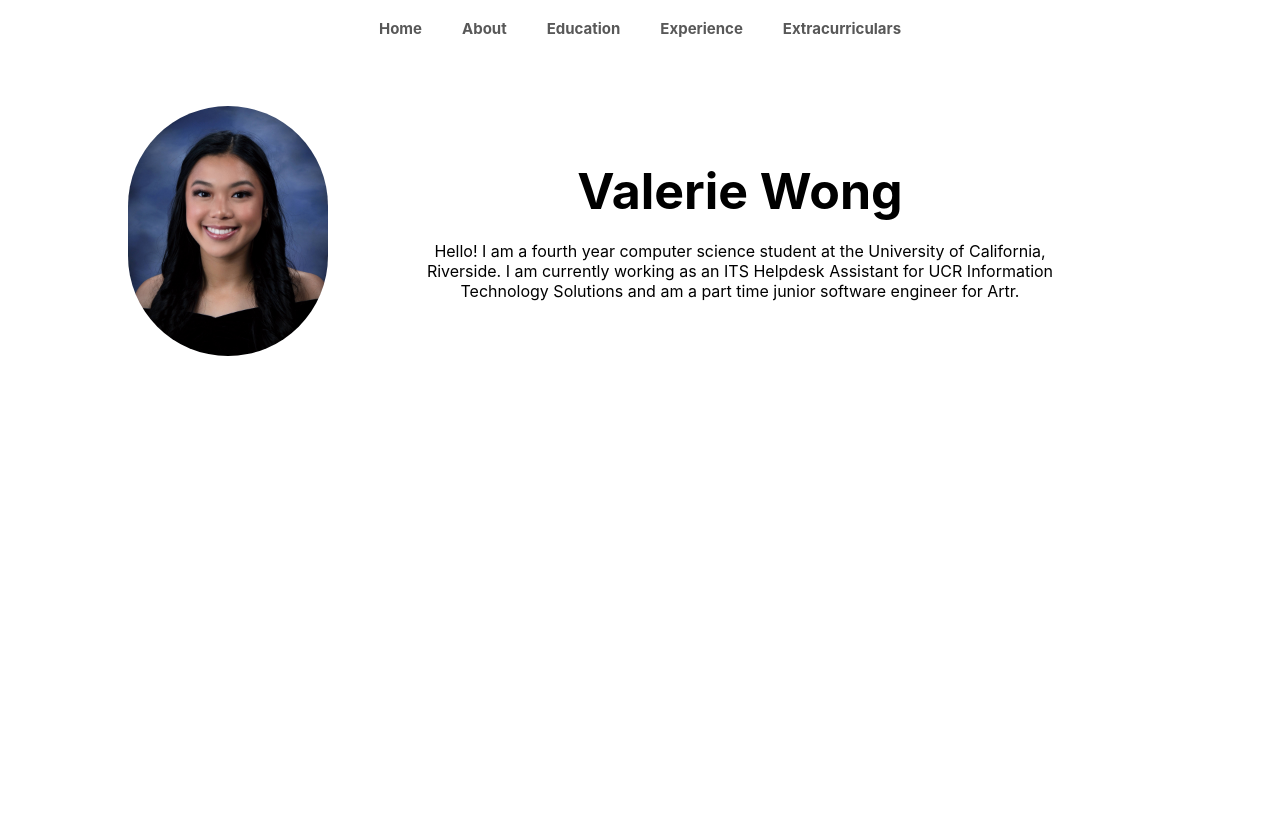
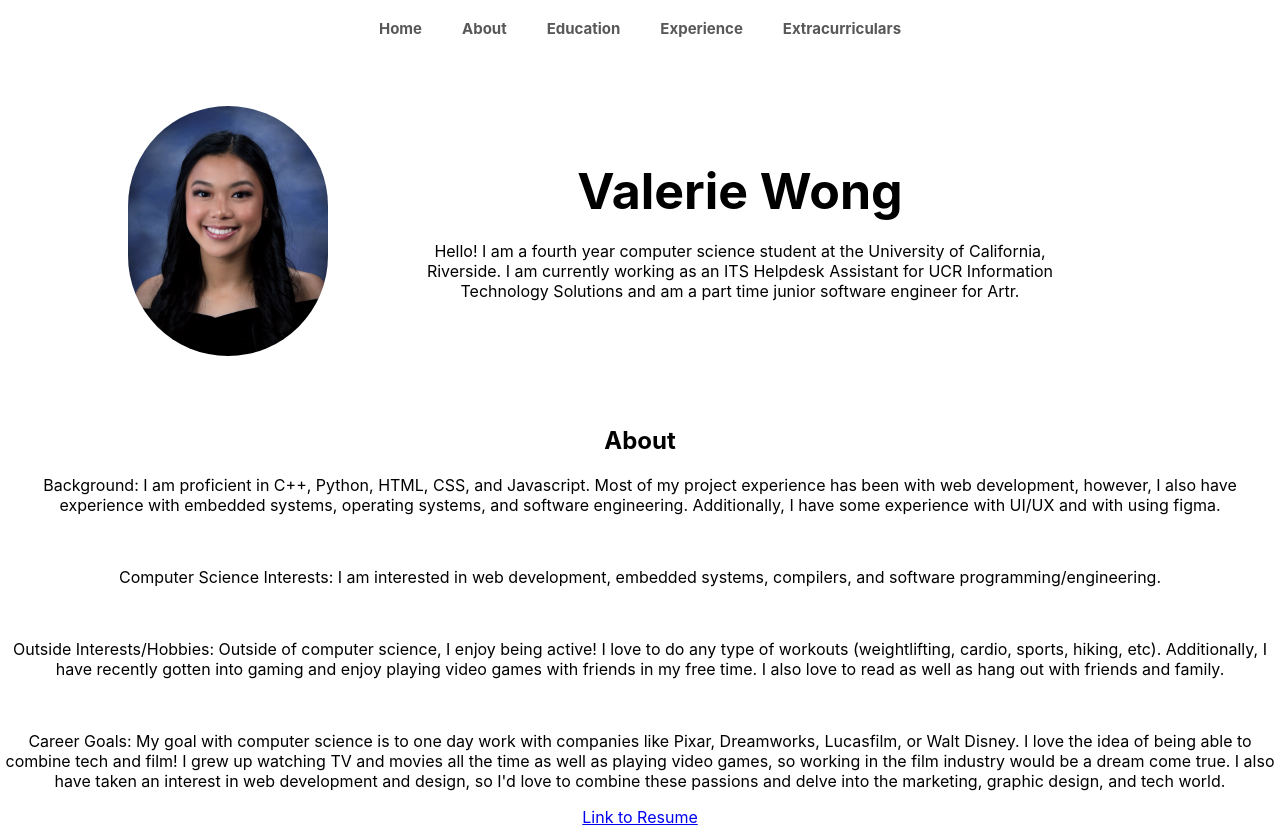
Before and after one commit to vwong031/valeriewong, a React (Create React App) app in the folder cs110-professional-web/: page / in a window 1280 px wide. Before the commit the page ends 800 px from the top, so only its background shows below. Built offline with nearby package versions, Linux system fonts and the light colour scheme.

Commit message:
about - no styling

```diff
--- a/cs110-professional-web/src/App.js
+++ b/cs110-professional-web/src/App.js
@@ -1,13 +1,15 @@
 // import logo from './logo.svg';
+import './App.css';
 import Nav from './components/Nav';
 import Home from './components/Home';
-import './App.css';
+import About from './components/About'
 
 function App() {
   return (
     <div className="App">
       <Nav />
       <Home />
+      <About />
       {/* <header className="App-header">
         <img src={logo} className="App-logo" alt="logo" />
         <p>
--- a/cs110-professional-web/src/components/About.css
+++ b/cs110-professional-web/src/components/About.css
@@ -0,0 +1,3 @@
+.about-container {
+  margin-top: 70px;
+}
--- a/cs110-professional-web/src/components/About.js
+++ b/cs110-professional-web/src/components/About.js
@@ -2,10 +2,43 @@ import './About.css'
 
 function About() {
   return (
-    <div>
-      I enjoy web development, embedded systems, and anything design. I am currently
-      looking more into UI/UX with hopes of becoming a UX Designer in
-      the future.
+    <div class="about-container">
+      <h2 class="about-title">
+        About
+      </h2>
+      <div class="about-section">
+        <p class="background">Background: I am proficient in C++, Python, HTML, CSS, and Javascript. Most of my
+          project experience has been with web development, however, I also have experience with
+          embedded systems, operating systems, and software engineering. Additionally,
+          I have some experience with UI/UX and with using figma.
+        </p>
+        <br />
+
+        <p class="cs-interests">Computer Science Interests: I am interested in web development,
+          embedded systems, compilers, and software programming/engineering.
+        </p>
+        <br />
+
+        <p class="interests">Outside Interests/Hobbies: Outside of computer science, I enjoy being active!
+          I love to do any type of workouts (weightlifting, cardio, sports, hiking, etc).
+
+          Additionally, I have recently gotten into gaming and enjoy playing
+          video games with friends in my free time.
+
+          I also love to read as well as hang out with friends and family.
+        </p>
+        <br />
+
+        <p class="career">Career Goals:
+          My goal with computer science is to one day work with companies like Pixar,
+          Dreamworks, Lucasfilm, or Walt Disney. I love the idea of being able to combine
+          tech and film! I grew up watching TV and movies all the time as well as playing
+          video games, so working in the film industry would be a dream come true.
+          I also have taken an interest in web development and design, so I'd love
+          to combine these passions and delve into the marketing, graphic design, and tech world.
+        </p>
+      </div>
+      <a href={process.env.PUBLIC_URL + './Resume_New_Grad.pdf'} target="_blank" rel="noopener noreferrer">Link to Resume</a>
     </div>
   );
 }
```
Also changed, not shown: 1 other file (tests, documents, lock files or other folders).
